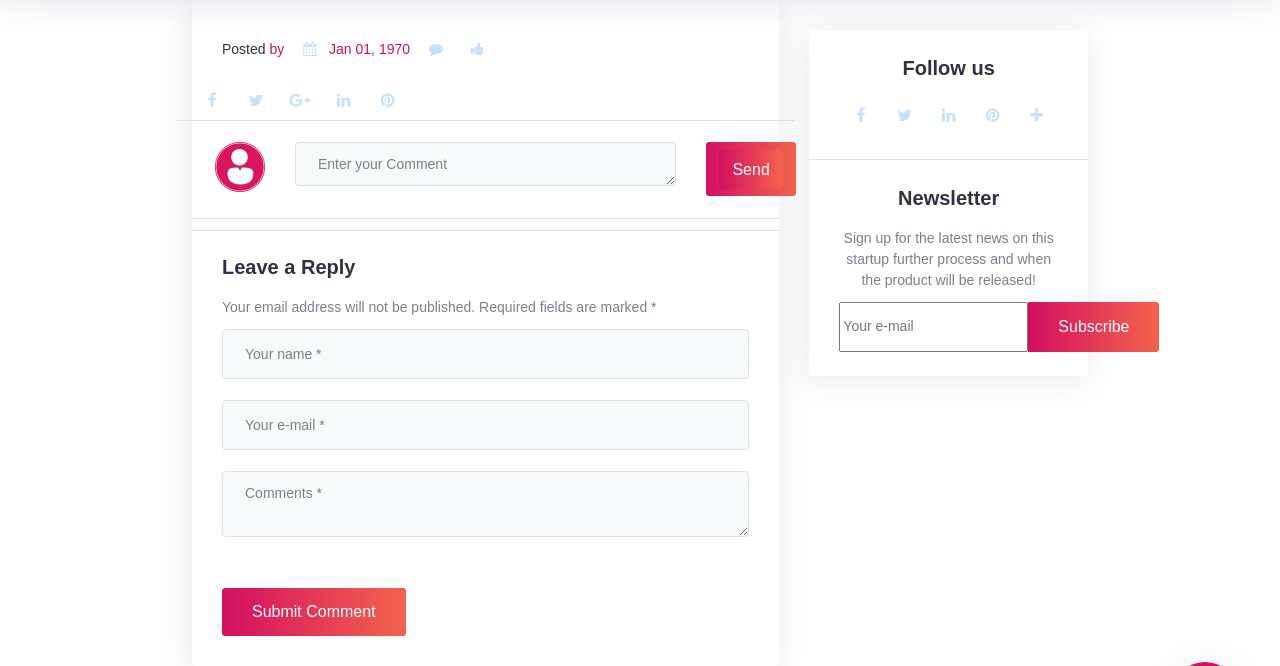
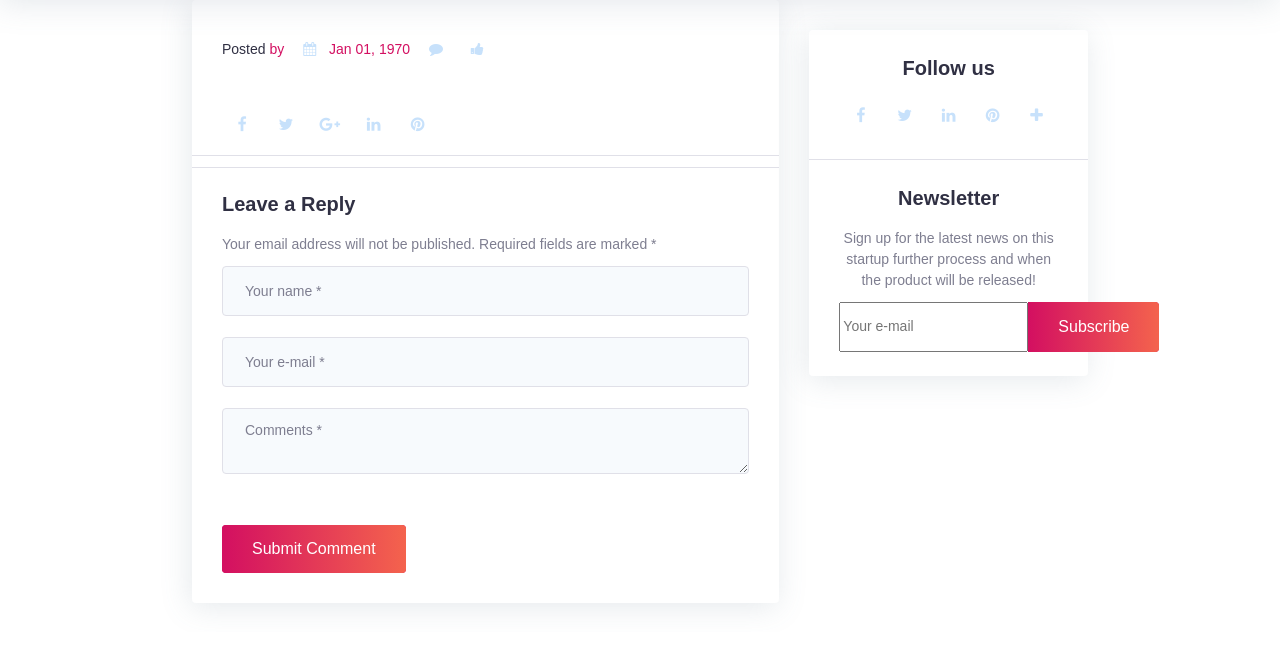
Before and after one commit to vasudevareddyreddem/motivation, a CodeIgniter app: page /motivation/index.php/motivation/singlepost in a window 1280 px wide. Shown: the part 168-834 px from the top of the page. After the commit the page ends 776 px from the top, so only its background shows below. Run offline with CodeIgniter, Linux system fonts and the light colour scheme; data that the repository does not hold is empty; some libraries are stand-ins or nearby versions; some web fonts are replaced.

Commit message:
changes
single page chanes

```diff
--- a/application/views/html/single.php
+++ b/application/views/html/single.php
@@ -1,37 +1,30 @@
-<?php if($this->session->flashdata('success')): ?>
-				<div class="alert_msg1 animated slideInUp bg-succ">
-				<?php echo $this->session->flashdata('success');?> &nbsp; <i class="glyphicon glyphicon-ok text-success ico_bac" aria-hidden="true"></i>
-				</div>
-			<?php endif; ?>
-			<?php if($this->session->flashdata('error')): ?>
-				<div class="alert_msg1 animated slideInUp bg-warn">
-				<?php echo $this->session->flashdata('error');?> &nbsp; <i class="glyphicon glyphicon-ok text-success ico_bac" aria-hidden="true"></i>
-				</div>
-			<?php endif; ?>
-
-			<?php //echo '<pre>';print_r($post_images);exit; ?>
 <main class="page-content">
         <div id="fb-root"></div>
         <div class="shell">
           <div class="range">
             <div class="cell-sm-8 cell-sm-preffix-2 cell-md-8 cell-md-preffix-0">
               <div class="box section-bottom-15">
-
                 <div class="post post-default section-top-30 inset-left-15 inset-right-15 inset-md-left-30 inset-md-right-30">
 
                   <h4><?php echo isset($post_images['title'])?$post_images['title']:''; ?></h4>
-				  <div class="post-meta element-groups-15">
-				 <div class="small text-gray-dark post-meta-author">Posted<span class="text-primary"> by <a href="">
+                  <div class="post-meta element-groups-15">
+					<div class="small text-gray-dark post-meta-author">Posted<span class="text-primary"> by <a href="">
 					<?php echo isset($post_images['name'])?$post_images['name']:''; ?></a></span></div>
 					<a href="#" class="post-meta-date small">
 					<?php echo date('M d,  Y',strtotime(htmlentities($post_images['create_at'])));?></a>
 					<a href="#comments" class="post-meta-comment small"><?php if(count($post_images['comment_list'])>0){ echo count($post_images['comment_list']) ; } ?></a>
 					<a href="javascript:void(0)" onclick="likecount('<?php echo $post_images['p_id']; ?>');" class="post-meta-like small"><span id="count"><?php if($post_images['like_count']>0){ echo $post_images['like_count']; } ?> </span></a>
-					</div>
-                  </div> <?php if(count($post_images['p_list'])>0){ ?>
-                     <div id="gallery<?php echo $post_images['p_id']; ?>"></div>
+                  </div>
+				  <img  class="img-responsive post-image"/>
+				   <?php if(count($post_images['p_list'])>0){ ?>
+                     <div id="gallery<?php echo $post_images['p_id']; ?>" ></div>
 					<?php } ?>
+                  <p>
+                    <?php echo isset($post_images['text'])?$post_images['text']:''; ?>
+                  </p>
+                  <div class="offset-top-20 reveal-sm-flex range-sm-justify range-xs-middle">
 
+                    <div class="offset-top-15 offset-sm-top-0">
 					<?php
 					$title=urlencode($post_images['text']);
 					if(count($post_images['p_list'])>0){
@@ -43,11 +36,6 @@
 					$summary=urlencode($post_images['text']);
 					$image=$url;
 					?>
-
-                   <h4><?php echo isset($post_images['text'])?$post_images['text']:''; ?></h4>
-                  <div class="offset-top-20 reveal-sm-flex range-sm-justify range-xs-middle">
-
-                    <div class="offset-top-15 offset-sm-top-0">
                               <ul class="list-inline-0">
                                 <li><a onClick="window.open('http://www.facebook.com/sharer.php?s=100&amp;p[title]=<?php echo $title;?>&amp;p[summary]=<?php echo $summary;?>&amp;p[url]=<?php echo $url; ?>&amp;p[images][0]=<?php echo $image;?>','sharer','toolbar=0,status=0,width=548,height=325');" href="javascript: void(0)" class="icon icon-circle fa-facebook icon-default text-info"></a></li>
                                 <li><a onClick="window.open('http://twitter.com/share?text=<?php echo $title; ?>&url=<?php echo $url;?>','sharer','toolbar=0,status=0,width=548,height=325');" href="javascript: void(0)" class="icon icon-circle fa-twitter icon-default text-info"></a></li>
@@ -57,25 +45,10 @@
                               </ul>
                     </div>
                   </div>
+                </div>
 
-
-              <div class="row">
-                           <hr>
-                           <span class="col-md-2 col-xs-2 comm-img"><img class="img-responsive" src="<?php echo base_url(); ?>assets/vendor/img/coment-user.png"></span>
-                           <form action="<?php echo base_url('motivation/addcomment'); ?>" method="post">
-                              <div class="col-md-8 col-xs-8">
-                                 <input type="hidden" id="post_id" name="post_id"  value="<?php echo $post_images['p_id']; ?>">
-                                 <textarea type="text" id="comment" name="comment" class="form-control pad-lef" placeholder="Enter your Comment" rows="1"></textarea>
-                              </div>
-                              <div class="col-md-2 col-xs-2">
-                                 <div class="file btn btn-sm btn-primary ">
-                                    <button class="btn btn-sm btn-primary" type="submit">Send</button>
-                                 </div>
-                              </div>
-                           </form>
-                        </div>
                 <hr class="divider">
-				<?php if(count($post_images['comment_list'])>0){ ?>
+                <?php if(count($post_images['comment_list'])>0){ ?>
                 <div class="section-top-15 section-bottom-15 inset-left-15 inset-right-15 inset-md-left-30 inset-md-right-30">
                   <!--Comments-->
                   <h5>3 Responses</h5>
```
